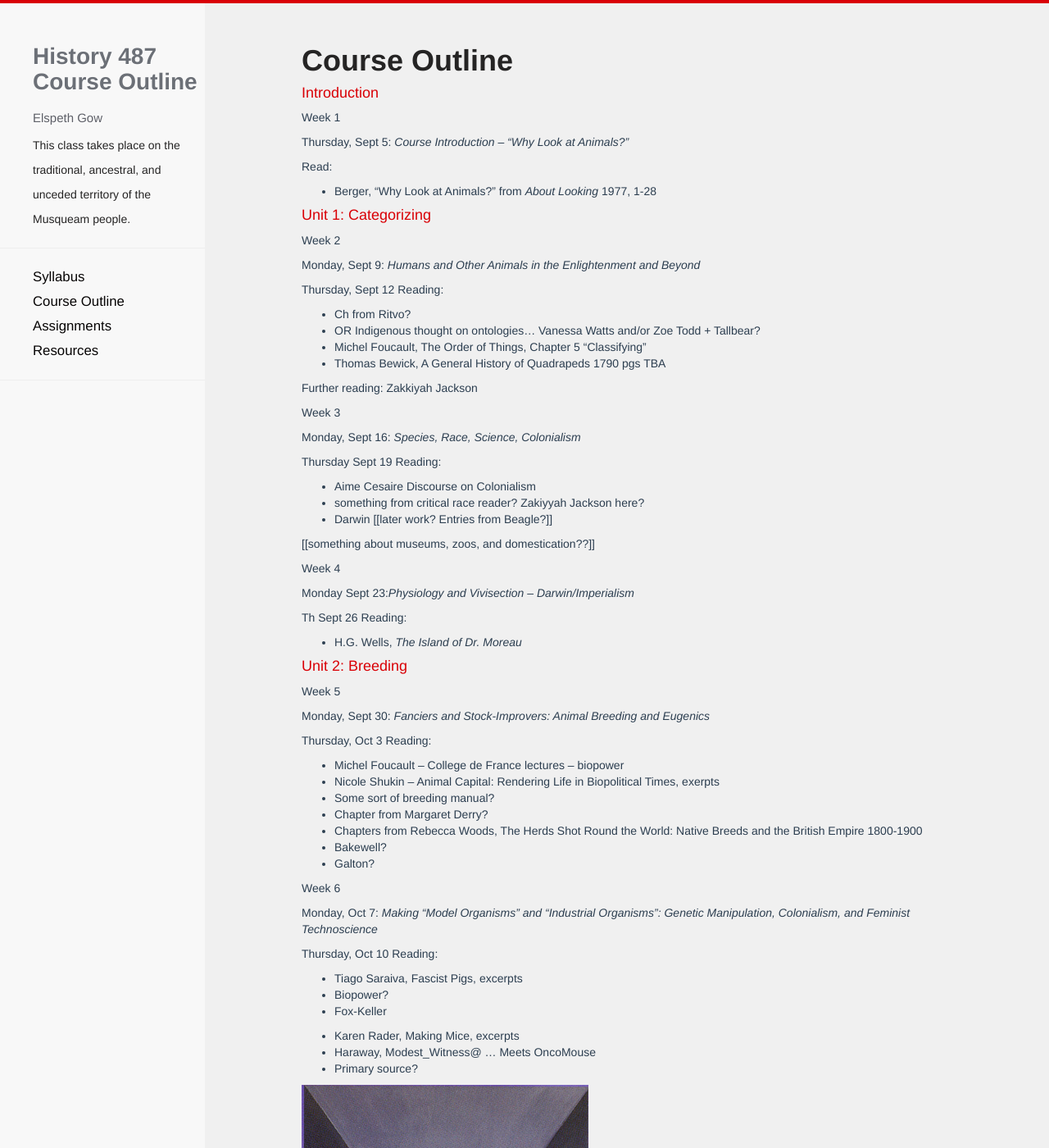
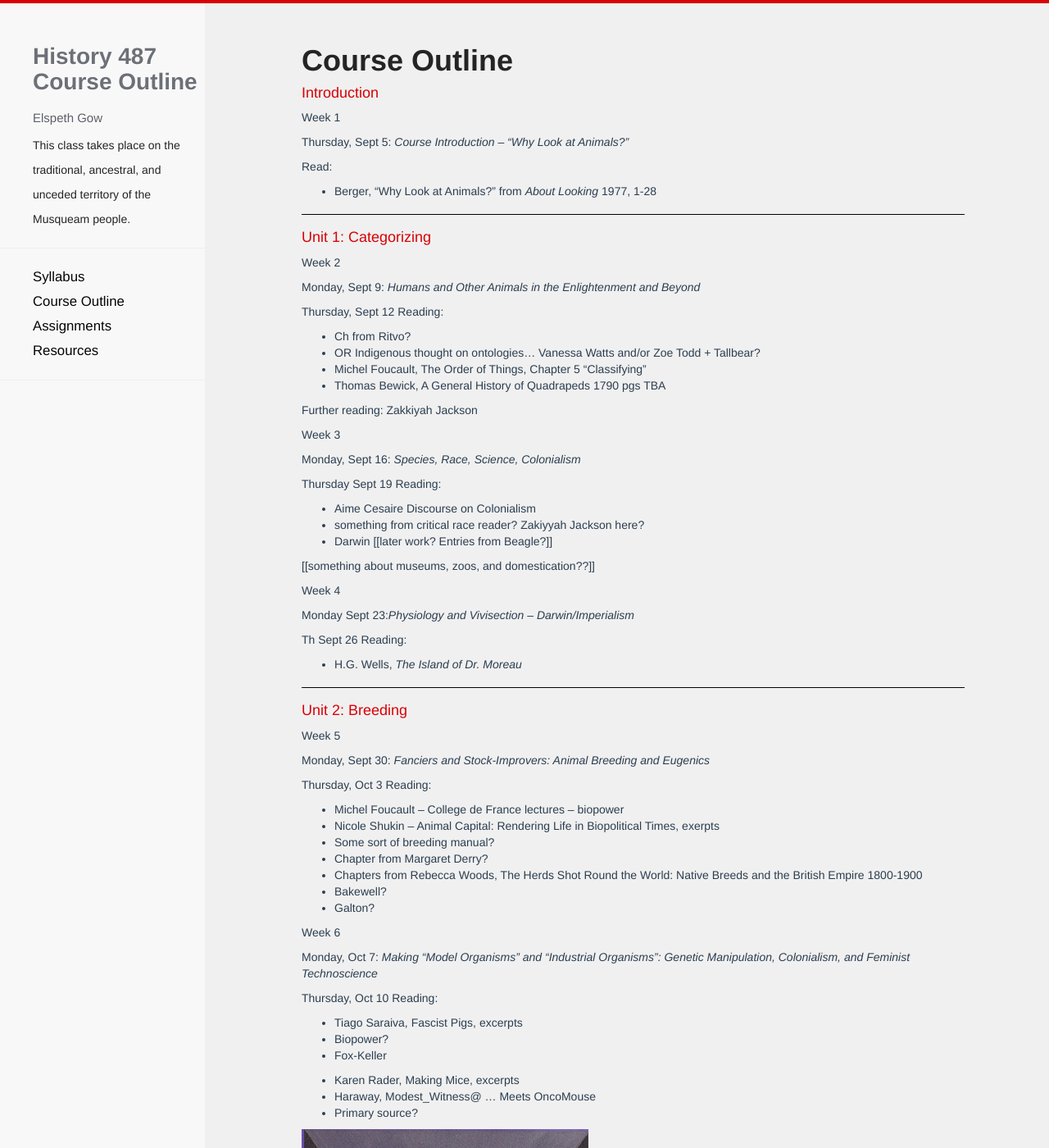
Before and after one commit to esgow/HIST487, a Jekyll site: the page built from outline.md, in a window 1280 px wide and 1400 px high. Shown: the whole window at 82% size. Built offline with Jekyll 4.4.1, drawn with Linux system fonts in a browser that asks for light colours; nearby versions of some CDN libraries; our own code applies the rules of GitHub Pages for plain Markdown files; Markdown is read by kramdown in place of the engine named in the settings.

Commit message:
Update hc.css

```diff
--- a/css/hc.css
+++ b/css/hc.css
@@ -30,6 +30,12 @@ h2,h3
 h1 a,h2 a,h3 a,h4 a
 {
   color:#428fe0
+}
+
+h4[id^='unit']{
+  border-top: 1px solid black;
+  padding-top:1em;
+  margin-top:1em;
 }
 
 h1 a:hover,h2 a:hover,h3 a:hover,h4 a:hover
```
